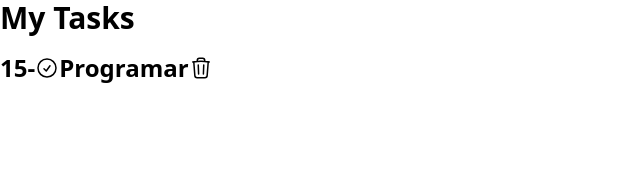
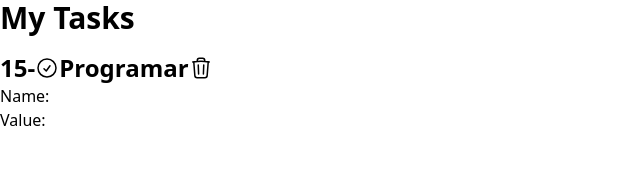
Before and after one commit to carlosoliveira-dev/todo-list, an Angular app in the folder frontend/: page / in a window 1280 px wide. Shown: the top 182 px of the page, without its empty margins (0-640 px from the left). Built offline with nearby package versions, Linux system fonts and the light colour scheme.

Commit message:
protótipo do form criado

```diff
--- a/frontend/src/app/app.html
+++ b/frontend/src/app/app.html
@@ -5,3 +5,5 @@
 </h1>
 
 <app-task />
+
+<app-form />
--- a/frontend/src/app/app.ts
+++ b/frontend/src/app/app.ts
@@ -1,10 +1,11 @@
 import { Component, signal } from '@angular/core';
 import { RouterOutlet } from '@angular/router';
+import { Form } from './form/form';
 import { Task } from './task/task';
 
 @Component({
   selector: 'app-root',
-  imports: [RouterOutlet, Task],
+  imports: [RouterOutlet, Form, Task],
   templateUrl: './app.html',
   styleUrl: './app.css'
 })
--- /dev/null
+++ b/frontend/src/app/form/form.html
@@ -0,0 +1,3 @@
+<label for="name">Name: </label>
+<input id="name" type="text" [formControl]="name">
+<p>Value: {{ name.value }}</p>
--- /dev/null
+++ b/frontend/src/app/form/form.ts
@@ -0,0 +1,12 @@
+import { Component } from '@angular/core';
+import {FormControl, ReactiveFormsModule} from '@angular/forms';
+
+@Component({
+  selector: 'app-form',
+  imports: [ReactiveFormsModule],
+  templateUrl: './form.html',
+  styleUrl: './form.css'
+})
+export class Form {
+  name = new FormControl('');
+}
```
Also changed, not shown: frontend/src/app/form/form.css (added), frontend/src/app/task/task.ts (line endings or trailing spaces), 1 other file (tests, documents, lock files or other folders).
